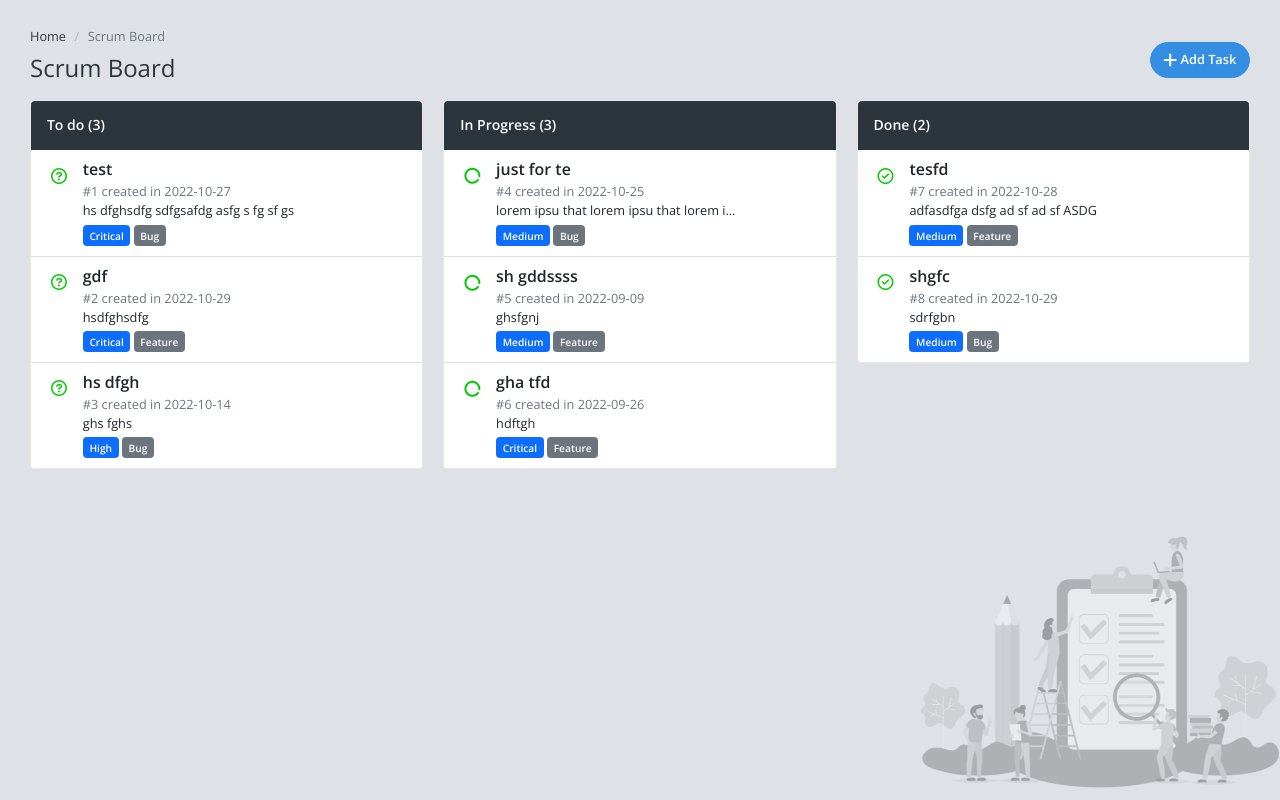
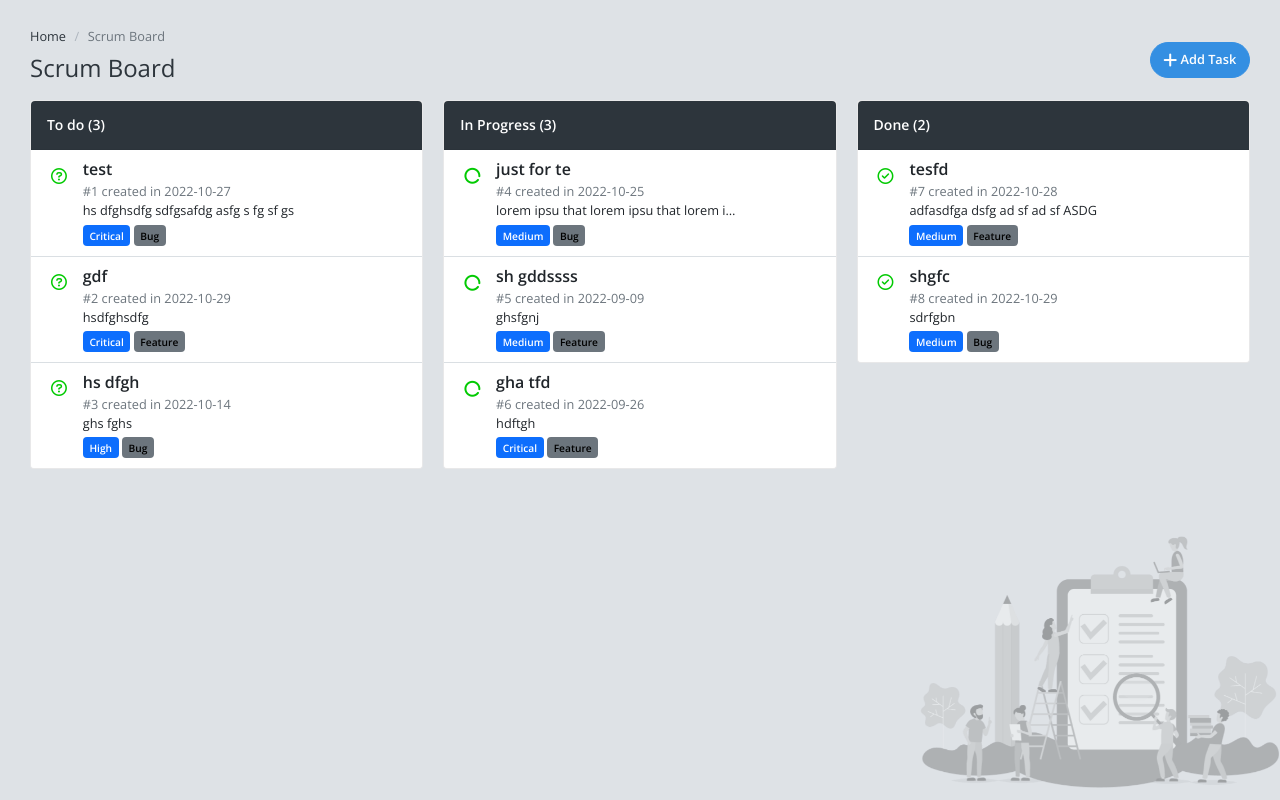
Before and after one commit to anas1k/SCRUM-BOARD, a PHP site: page / in a window 1280 px wide. Run offline with PHP 8.4, Linux system fonts and the light colour scheme; data comes from the database, SQL or seed files in the repository; data that the repository does not hold is empty; some libraries are stand-ins or nearby versions.

Commit message:
Minor FrontEnd edits ...

```diff
--- a/index.php
+++ b/index.php
@@ -72,7 +72,7 @@
                                         </div>
 
                                             <span class="badge text-bg-primary even-larger-badge" id="taskPriority<?= $tasks['idTask'] ?>" ><?php echo $tasks['namePriority']; ?></span>
-                                            <span class="badge bg-secondary even-larger-badge " id="taskType<?= $tasks['idTask'] ?>"> <?php echo $tasks['nameType']; ?></span>
+                                            <span class="badge bg-secondary even-larger-badge text-black" id="taskType<?= $tasks['idTask'] ?>"> <?php echo $tasks['nameType']; ?></span>
                                             <span style="display:none" id="taskStatus<?php echo $tasks['idTask']; ?>" ><?php echo $tasks['statusTask']; ?></span>
 
                                     </div>
@@ -102,7 +102,7 @@
                                             <div class="text-truncate mb-1" id="taskDescription<?= $tasks['idTask'] ?>"><?php echo $tasks['descriptionTask']; ?></div>
                                         </div>
                                         <span class="badge text-bg-primary even-larger-badge" id="taskPriority<?= $tasks['idTask'] ?>"><?php echo $tasks['namePriority']; ?></span>
-                                        <span class="badge bg-secondary even-larger-badge" id="taskType<?= $tasks['idTask'] ?>"><?php echo $tasks['nameType']; ?></span>
+                                        <span class="badge bg-secondary even-larger-badge text-black" id="taskType<?= $tasks['idTask'] ?>"><?php echo $tasks['nameType']; ?></span>
                                         <span style="display:none" id="taskStatus<?php echo $tasks['idTask']; ?>" ><?php echo $tasks['statusTask']; ?></span>
                                     </div>
                                 </button>
@@ -133,7 +133,7 @@
                                             <div class="text-truncate mb-1" id="taskDescription<?= $tasks['idTask'] ?>"><?php echo $tasks['descriptionTask']; ?></div>
                                         </div>
                                         <span class="badge text-bg-primary even-larger-badge" id="taskPriority<?= $tasks['idTask'] ?>"><?php echo $tasks['namePriority']; ?></span>
-                                        <span class="badge bg-secondary even-larger-badge" id="taskType<?= $tasks['idTask'] ?>"><?php echo $tasks['nameType']; ?></span>
+                                        <span class="badge bg-secondary even-larger-badge text-black" id="taskType<?= $tasks['idTask'] ?>"><?php echo $tasks['nameType']; ?></span>
                                         <span style="display:none;" id="taskStatus<?php echo $tasks['idTask']; ?>" ><?php echo $tasks['statusTask']; ?></span>
                                     </div>
                                 </button>
```
